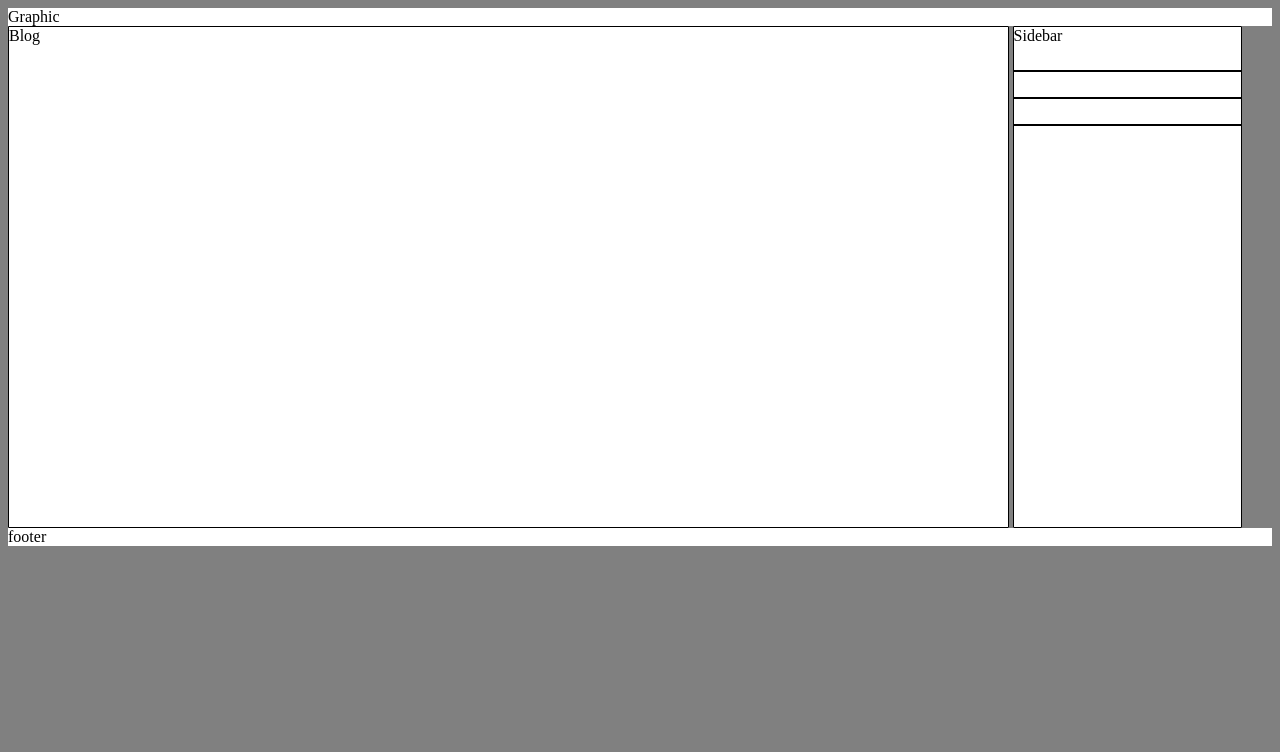
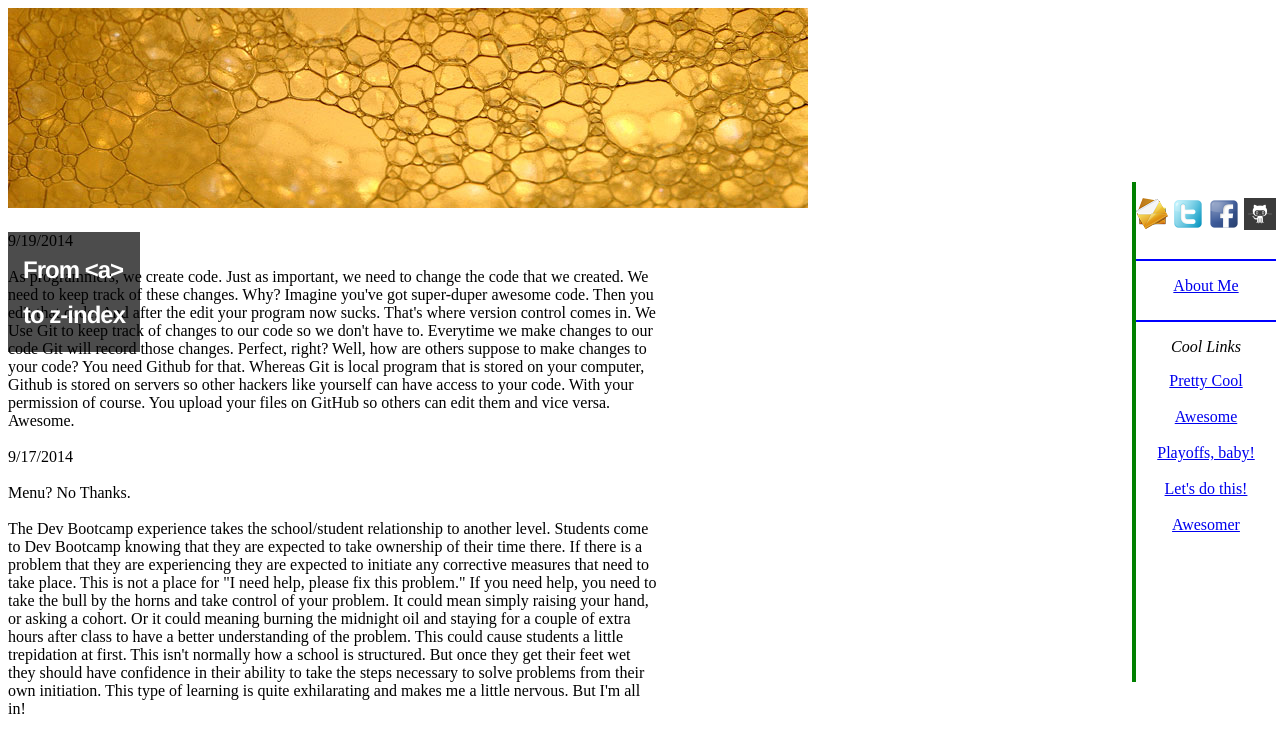
Before and after one commit to jayceef/jayceef.github.io, a plain HTML site: page blog-template.html in a window 1280 px wide. Drawn offline with Linux system fonts and the light colour scheme.

Commit message:
fist try

```diff
--- a/blog-stylesheets.css
+++ b/blog-stylesheets.css
@@ -1,11 +1,33 @@
 html {
-  background-color: gray;
+  background-color: white;
 }
 div {
   background-color: white;
 }
 .graphic {
-display: block;
+
+}
+h2 span {
+
+position: fixed;
+  top: 100px
+  left: 10
+  width: 100%;
+  color: white;
+  font: bold 24px/45px Helvetica, Sans-Serif;
+   letter-spacing: -1px;
+
+   background: rgba(0, 0, 0, 0.7);
+   padding: 15px;
+
+}
+
+graphic {
+display:
+clear: both
+width: 800px;
+    height: 200px;
+    position: relative;
 
 
 
@@ -13,19 +35,21 @@ display: block;
 .blog {
 display: inline-block;
 height: 500px;
-  width: 79%;
-  border: 1px solid black;
-  border-radius: 1px;
-margin: 0px;
+  width: 650px;
+
+
+
 }
 .sidebar {
-  display: inline-block;
+float: right;
 height: 500px;
-  width: 18%;
-  border: 1px solid black;
-  border-radius: 1px;
+  width: 140px;
+border-left: 4px solid black;
+border-left-color: green;
 
-margin: 0px;
+padding: 0px;
+margin: -4px;
+margin-top: -50px;
 }
 
 .footer {
@@ -34,6 +58,7 @@ margin: 0px;
 }
 
 #line {
-  border: 1px solid black;
+  border: 1px solid blue;
   margin-top: 25px
+
 }
--- a/blog-template.html
+++ b/blog-template.html
@@ -3,10 +3,51 @@
 <link rel="stylesheet" type="text/css" href="blog-stylesheets.css">
 </head>
 <body>
-<div class="graphic">Graphic</div>
-<div class="blog">Blog</div>
-<div class="sidebar">Sidebar<div id="line"></div><div id="line"></div><div id="line"></div></div>
-<div class="footer">footer</div>
+<div class="graphic"><img src="header.jpg" />
+<h2><span>From &lt;a&gt;<br /> to z-index</span></h2></div>
+
+<div class="blog">
+ 9/19/2014<br><br>
+
+As programmers, we create code.   Just as important, we need to change the code that we created.  We need to keep track of these changes.  Why?  Imagine you've got super-duper awesome code.  Then you edit that code.  And after the edit your program now sucks.
+
+That's where version control comes in.  We Use Git to keep track of changes to our code so we don't have to.  Everytime we make changes to our code Git will record those changes.  Perfect, right?
+
+Well, how are others suppose to make changes to your code?  You need Github for that.  Whereas Git is local program that is stored on your computer, Github is stored on servers so other hackers like yourself can have access to your code.  With your permission of course.  You upload your files on GitHub so others can edit them and vice versa.  Awesome. <br><br>
+
+9/17/2014<br><br>
+
+Menu?  No Thanks.<br><br>
+
+The Dev Bootcamp experience takes the school/student relationship to another level.  Students come to Dev Bootcamp knowing that they are expected to take ownership of their time there.  If there is a problem that they are experiencing they are expected to initiate any corrective measures that need to take place.  This is not a place for "I need help, please fix this problem."
+If you need help, you need to take the bull by the horns and take control of your problem.  It could mean simply raising your hand, or asking a cohort.  Or it could meaning burning the midnight oil and staying for a couple of extra hours after class to have a better understanding of the problem.
+
+This could cause students a little trepidation at first.  This isn't normally how a school is structured.  But once they get their feet wet they should have confidence in their ability to take the steps necessary to solve problems from their own initiation.
+
+This type of learning is quite exhilarating and makes me a little nervous.  But I'm all in!
+</div>
+
+<div class="sidebar">
+<p align="center"><a href="mailto:jayceef@yahoo.com"><img src="e-mail.png"/></a>
+<a href="https://twitter.com/jamesfallon14"><img src="twitter.png"/></a>
+<a href="https://www.facebook.com/james.fallon.716"><img src="facebook.png"/></a>
+<a href="https://github.com/jayceef"><img src="github.png"/></a></p>
+<div id="line"></div>
+<p align= "center"> <a href="about-me.html">About Me</a></p>
+<div id="line"></div>
+<p align="center"><em>Cool Links</em></p>
+<p align="center">
+<a href="https://github.com/">Pretty Cool</a><br><br>
+<a href="http://devbootcamp.com/">Awesome</a><br><br>
+<a href="http://losangeles.angels.mlb.com/index.jsp?c_id=ana">Playoffs, baby!</a><br><br>
+<a href="http://en.wikipedia.org/wiki/Ruby_(programming_language)">Let's do this!</a><br><br>
+<a href="http://southpark.cc.com/">Awesomer</a></p>
+
+
+
+</div>
+
+<div class="footer"></div>
 
 
 
```
Also changed, not shown: about-me.html (added, +17 -0 lines), e-mail.png (added), facebook.png (added), github.png (added), header.jpg (added), linkedin.png (added), photo2.PNG (added), photo6.PNG (added), photo7.PNG (added), photo8.PNG (added), photo9.PNG (added), twitter.png (added).
